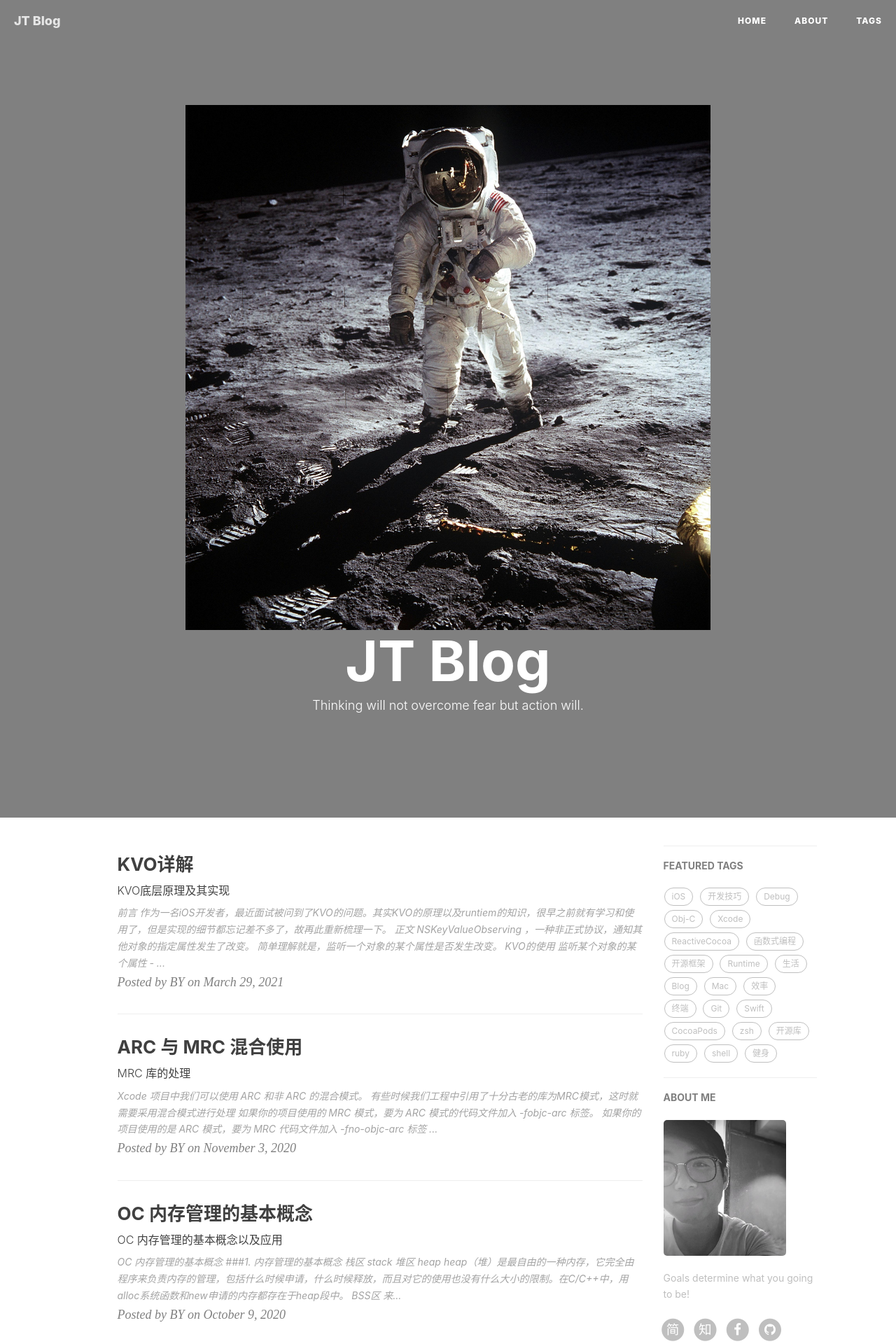
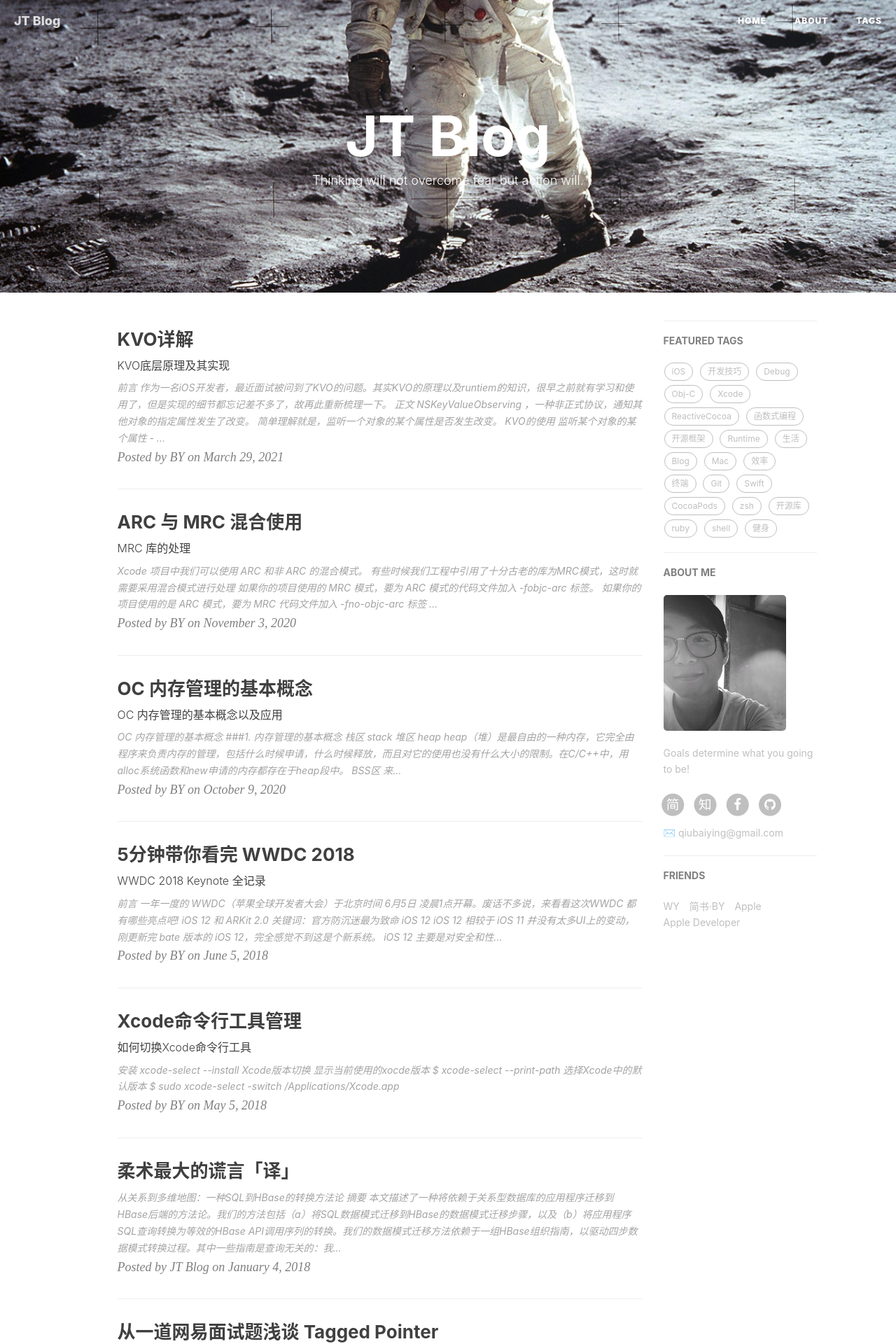
Before and after one commit to fanjiteng/fanjiteng.github.io, a Jekyll site: the page built from index.html, in a window 1280 px wide. Shown: the top 1920 px of the page at 70% size. Built offline with Jekyll 4.4.1, drawn with Linux system fonts in a browser that asks for light colours; nearby versions of some CDN libraries; the list of posts is cut into pages by our own code; comment, search, counter and statistics services are not loaded.

Commit message:
Update page.html

```diff
--- a/_layouts/page.html
+++ b/_layouts/page.html
@@ -3,16 +3,11 @@ layout: default
 ---
 
 <!-- Page Header -->
-<header class="intro-header">
+<header class="intro-header" style="background-image: url('{{ site.baseurl }}/{% if page.header-img %}{{ page.header-img }}{% else %}{{ site.header-img }}{% endif %}')">
     <div class="container">
         <div class="row">
-            <div class="col-lg-8 col-lg-offset-2 col-md-10 col-md-offset-1">
+            <div class="col-lg-8 col-lg-offset-2 col-md-10 col-md-offset-1 ">
                 <div class="site-heading">
-                    {% if page.header-img %}
-                        <img src="{{ site.baseurl }}/{{ page.header-img }}" alt="Header Image" style="width: 100%; height: auto;">
-                    {% elsif site.header-img %}
-                        <img src="{{ site.baseurl }}/{{ site.header-img }}" alt="Header Image" style="width: 100%; height: auto;">
-                    {% endif %}
                     <h1>{% if page.title %}{{ page.title }}{% else %}{{ site.title }}{% endif %}</h1>
                     <!--<hr class="small">-->
                     <span class="subheading">{{ page.description }}</span>
```
